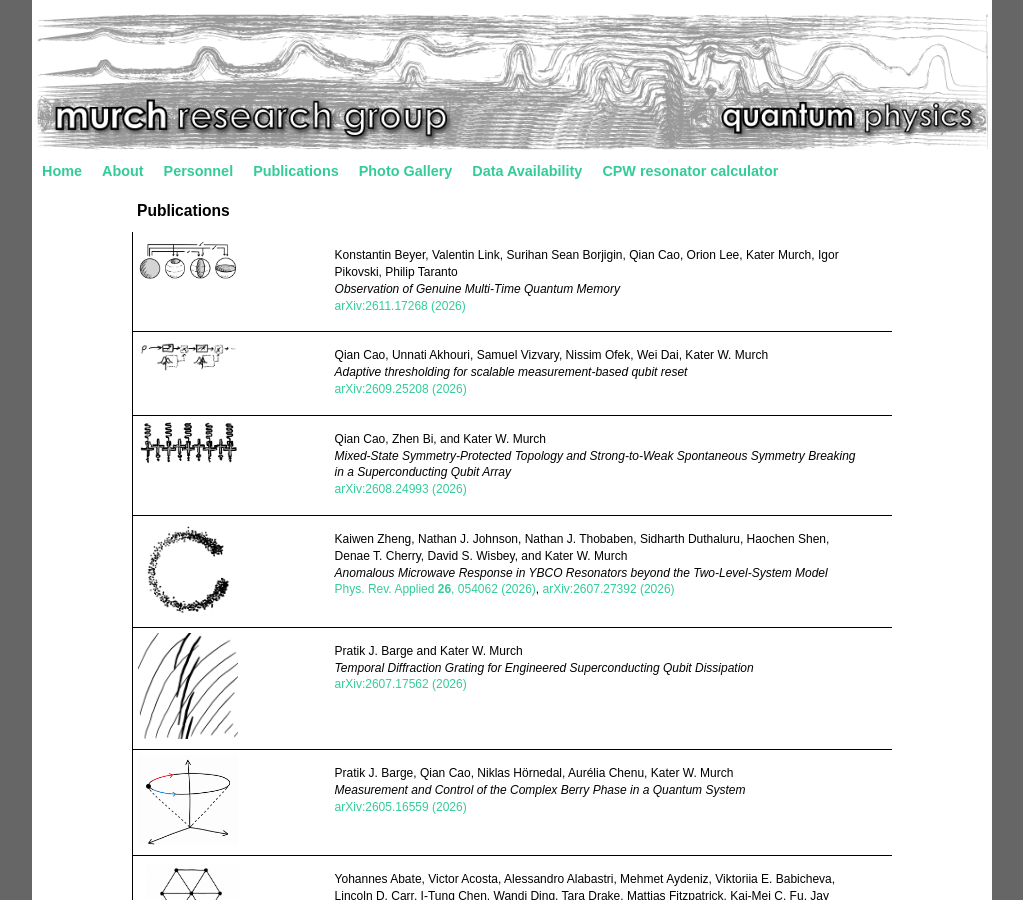
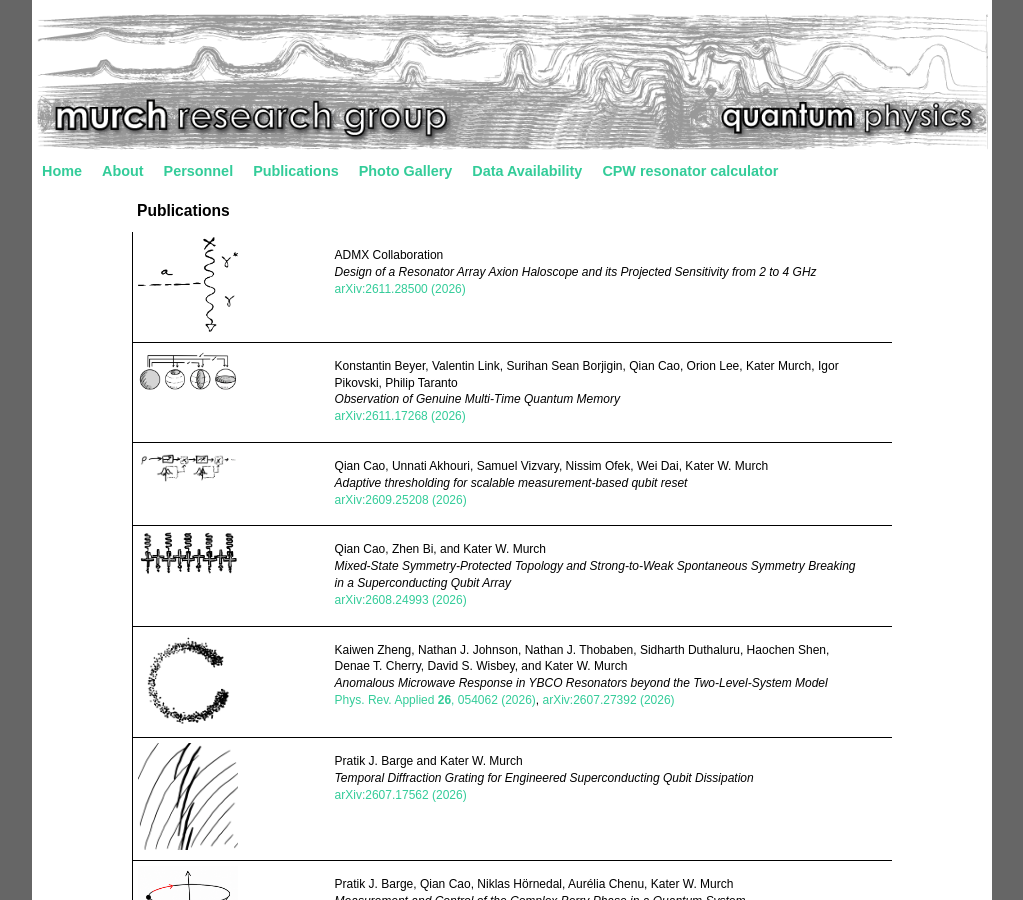
Before and after one commit to murchlab/murchlab.github.io, a Jekyll site: the page built from publications.html, in a window 1280 px wide and 900 px high. Shown: the whole window, without its empty margins (128-1151 px from the left). Built offline with Jekyll 4.4.1, drawn with Linux system fonts in a browser that asks for light colours.

Commit message:
Add new ADMX publication: resonator array axion haloscope design (arXiv:2611.28500)
Reuses the existing ADMX collaboration thumbnail (axion.png).

Co-Authored-By: Claude Sonnet 5 <noreply@anthropic.com>

```diff
--- a/publications.html
+++ b/publications.html
@@ -7,6 +7,24 @@ title: Publications
 <!--Created by Chris Munley -->
 <!--Edited by P. M. Harrington -->
 <!--Maintained by Kater Murch -->
+
+
+<table class="publication">
+	<tr class="publicationHeader">
+		<td class="img" rowspan="3">
+			<img src="Images/publications/axion.png" alt="" width="100"/>
+		</td>
+	</tr>
+	<tr class="publicationContent">
+		<td>
+		<p> ADMX Collaboration
+		<br><i>Design of a Resonator Array Axion Haloscope and its Projected Sensitivity from 2 to 4 GHz</i>
+		<br>
+<a href=https://arxiv.org/pdf/2611.28500>arXiv:2611.28500 (2026)</a>
+		</p>
+		</td>
+	</tr>
+</table>
 
 
 <table class="publication">
```
